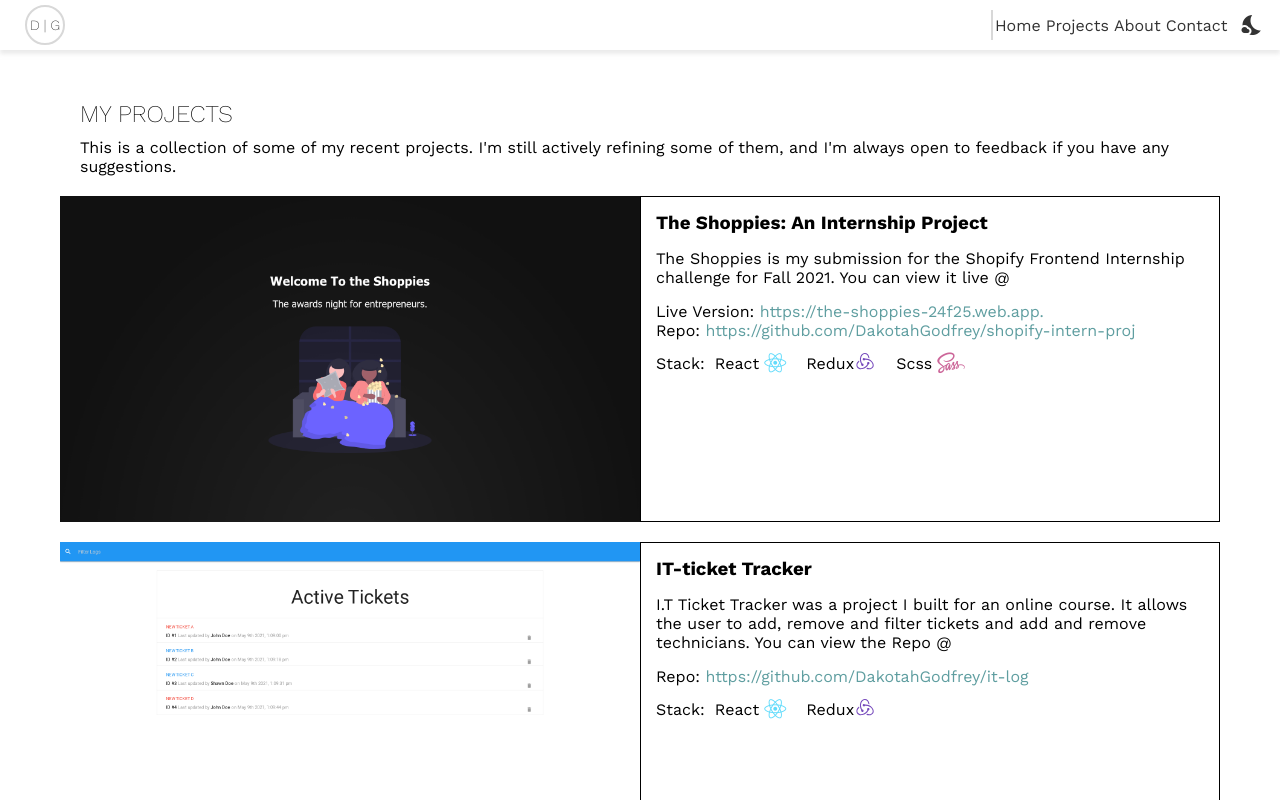
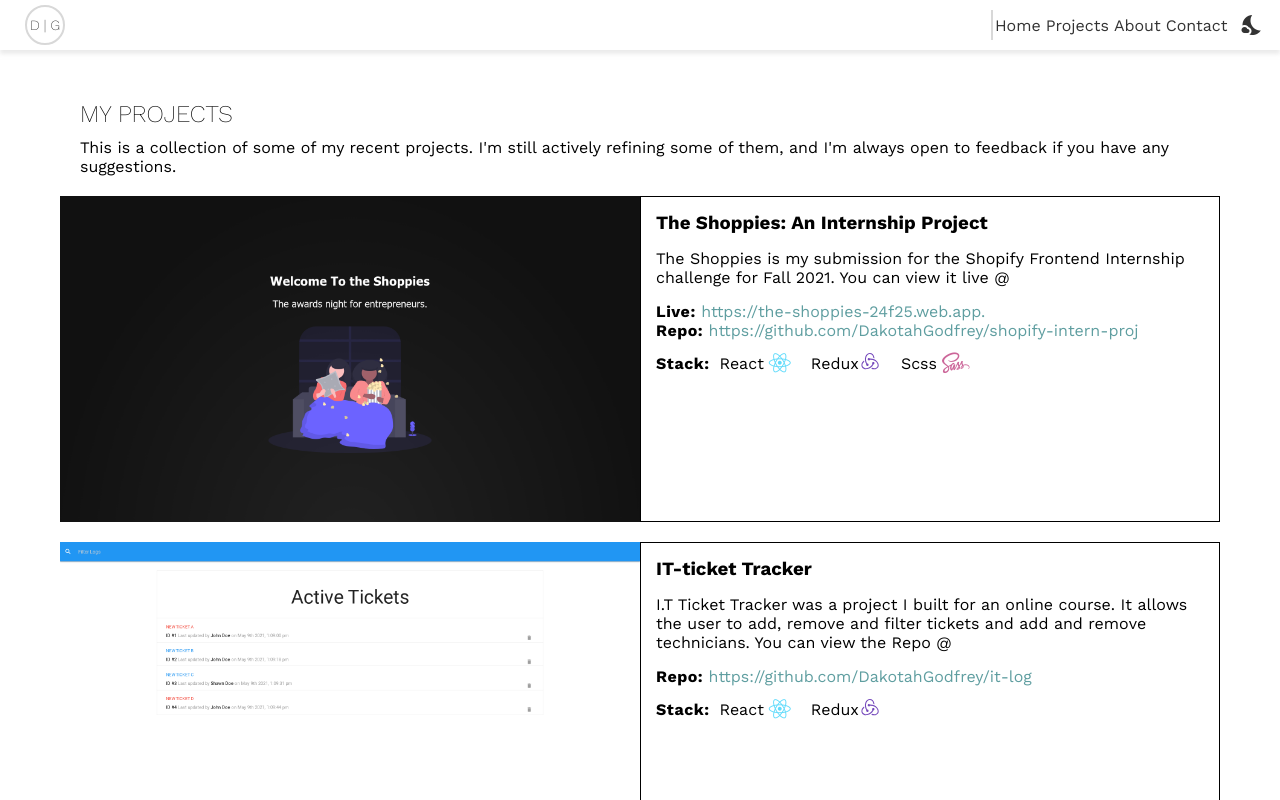
Before and after one commit to DakotahGodfrey/profile_site, a React (Create React App) app: page /projects in a window 1280 px wide. Shown: the top 800 px of the page. Built offline with nearby package versions, Linux system fonts and the light colour scheme.

Commit message:
projects edit

```diff
--- a/src/assets/scss/index.scss
+++ b/src/assets/scss/index.scss
@@ -12,3 +12,8 @@
   transition: color 0.5s ease-out, background-color 0.5s ease-out;
   padding: env(safe-area-inset);
 }
+
+.text-bold {
+  font-weight: 600;
+  letter-spacing: 0.5px;
+}
--- a/src/components/projectCard/ProjectCard.jsx
+++ b/src/components/projectCard/ProjectCard.jsx
@@ -21,7 +21,7 @@
         <div className="project-links">
           {projectLink && (
             <p>
-              Live Version:{" "}
+              <span className="text-bold">Live:</span>{" "}
               <a href={projectLink} target="blank" rel="noreferrer">
                 {projectLink}
               </a>
@@ -29,7 +29,7 @@
           )}
           {repoLink && (
             <p>
-              Repo:{" "}
+              <span className="text-bold">Repo:</span>{" "}
               <a href={repoLink} target="blank" rel="noreferrer">
                 {repoLink}
               </a>
@@ -37,7 +37,7 @@
           )}
         </div>
         <div className="project-stack">
-          Stack:
+          <span className="text-bold">Stack:</span>
           {stack
             ? stack.map((item) => <Stack item={item} key={item.key} />)
             : null}
```
